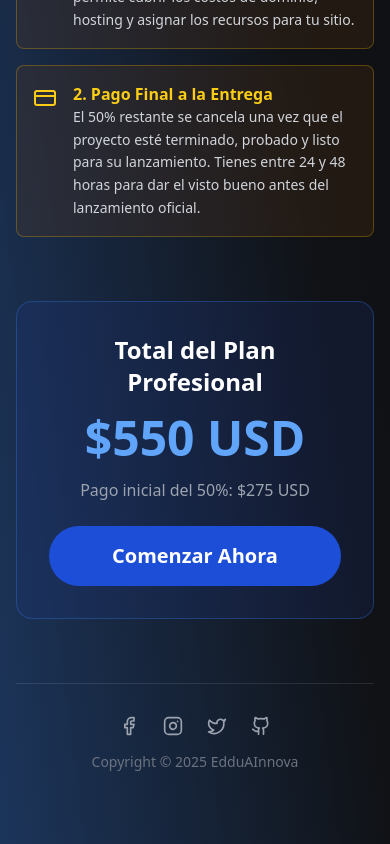
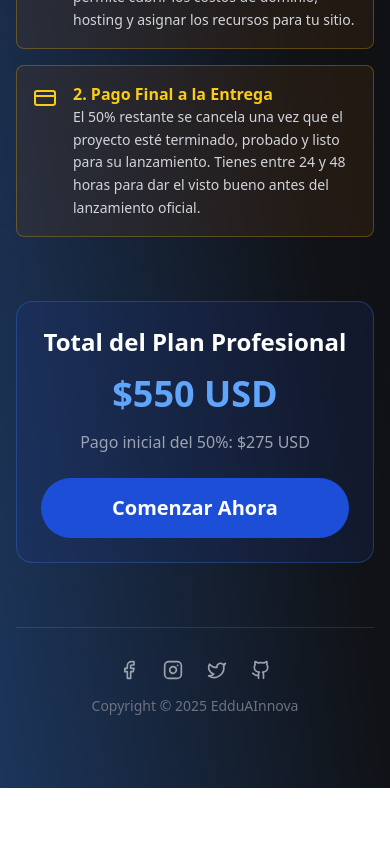
Before and after one commit to EdduAInnova/Ofertas_Web, a React (Vite) app: page /plan/profesional in a window 390 px wide. Shown: the part 2212-3056 px from the top of the page. After the commit the page ends 3000 px from the top, so only its background shows below. Built offline with nearby package versions, Linux system fonts and the light colour scheme.

Commit message:
fix: Improve mobile responsiveness across the site

```diff
--- a/src/pages/PlanProfesionalPage.jsx
+++ b/src/pages/PlanProfesionalPage.jsx
@@ -67,9 +67,9 @@ export default function PlanProfesionalPage() {
       </AnimatedSection>
 
       <AnimatedSection className="text-center mt-16">
-        <div className="bg-blue-900/20 border border-blue-500/30 p-8 rounded-2xl">
+        <div className="bg-blue-900/20 border border-blue-500/30 p-6 sm:p-8 rounded-2xl">
           <h3 className="text-2xl font-bold">Total del Plan Profesional</h3>
-          <p className="text-5xl font-bold my-4 text-blue-400">$550 USD</p>
+          <p className="text-4xl sm:text-5xl font-bold my-4 text-blue-400">$550 USD</p>
           <p className="text-gray-400 mb-6">Pago inicial del 50%: $275 USD</p>
           <Link
             to="/agendar-reunion"
```
